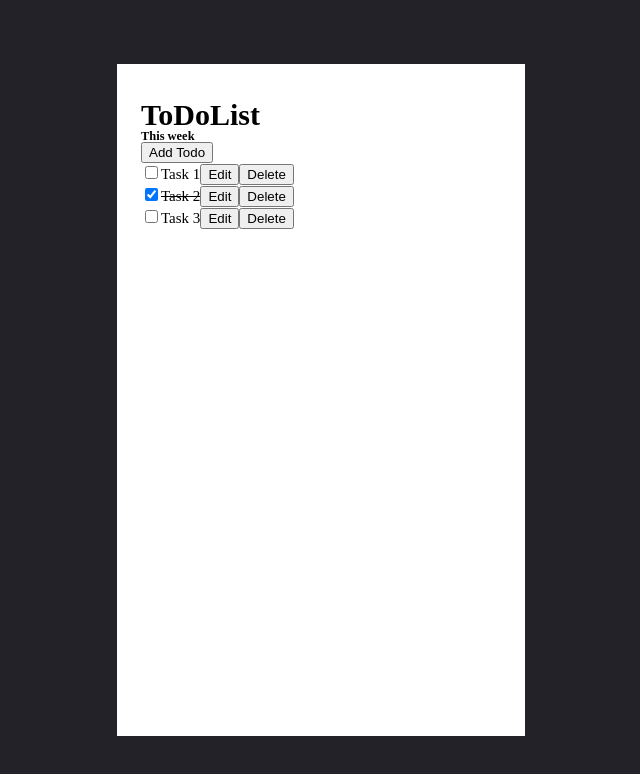
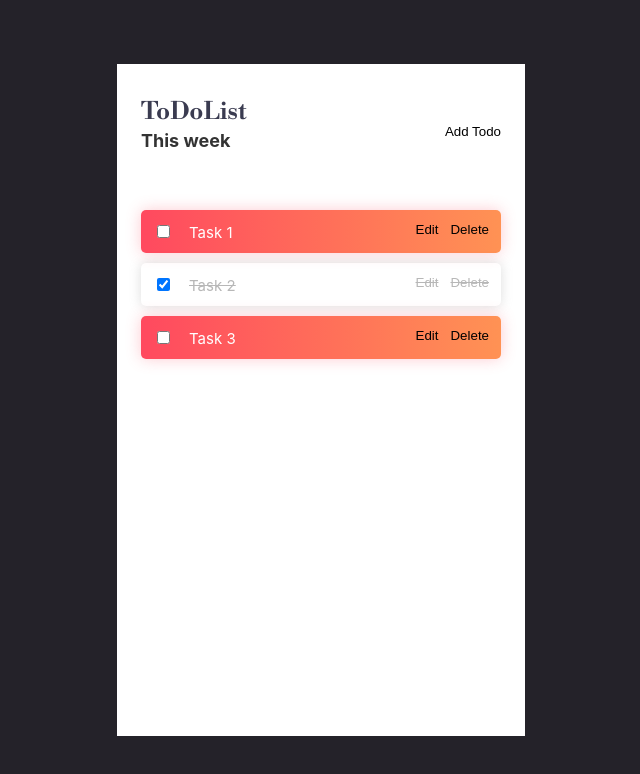
Before and after one commit to HDEUN/mini-project-todo, a React (Create React App) app: page /list in a window 1280 px wide. Shown: the top 774 px of the page, without its empty margins (319-959 px from the left). Built offline with nearby package versions, Linux system fonts and the light colour scheme.

Commit message:
list style edit

```diff
--- a/src/App.css
+++ b/src/App.css
@@ -17,7 +17,7 @@ time, mark, audio, video {
 	padding: 0;
 	border: 0;
 	font-size: 100%;
-	font: inherit;
+	/* font: inherit; */
 	vertical-align: baseline;
 }
 h1, h2, h3, h4, h5, h6, p, b {
@@ -34,11 +34,17 @@ footer, header, hgroup, menu, nav, section {
 body {
 	line-height: 1;
 	font-size: 15px;
+	color: #333;
 }
 ol, ul {
 	list-style: none;
 }
+button {
+	background: inherit ; border:none; box-shadow:none; border-radius:0; padding:0; overflow:visible; cursor:pointer
+}
 
+
+/* style */
 .wrapper {
 	width: 100vw;
 	height: 100vh;
--- a/src/components/TodoList.css
+++ b/src/components/TodoList.css
@@ -1,8 +1,60 @@
 /* List Style */
 .inner-wrapper {
-    width: 360px;
+	  width: 360px;
     height: 600px;
     background-color: white;
     padding: 36px 24px;
     position: relative;
-  }
+    font-size: 15px;
+}
+
+.list-wrapper .header {
+  overflow: hidden;
+  margin-bottom: 60px;
+}
+
+.list-wrapper .header h5 {
+  font-size: 18px;
+  margin-top: 8px;
+  float: left;
+}
+
+.list-wrapper .header button {
+  float: right;
+
+}
+
+.list-wrapper label, .list-wrapper input {
+  cursor: pointer;
+}
+
+.list-wrapper .TodoList .complete {
+  text-decoration: line-through;
+  color: #b7b7b7;
+}
+
+.list-wrapper .TodoList > li.complete {
+  box-shadow: 0px 0px 12px #99999954;
+  background: transparent;
+}
+
+.list-wrapper .TodoList li {
+  margin-bottom: 10px;
+  background: linear-gradient(to right, #FF495F, #FF9254);
+  color: white;
+  border-radius: 5px;
+  padding: 12px;
+  overflow: hidden;
+  cursor: pointer;
+  box-shadow: 0px 0px 15px #f95c6f52;
+}
+
+.list-wrapper .TodoList label {
+  margin-left: 16px;
+}
+
+.list-wrapper .TodoList button {
+  background: none;
+  float: right;
+  margin-left: 12px;
+}
--- a/src/components/TodoList.js
+++ b/src/components/TodoList.js
@@ -2,6 +2,8 @@
 import React, {useState} from 'react';
 import Modal from 'react-modal';
 import "./TodoList.css";
+import { AppTitle } from "../pages/styled";
+
 
 Modal.setAppElement('#root');
 
@@ -87,8 +89,9 @@ function TodoList() {
 
     return (
         <div className="inner-wrapper">
+            <div className='list-wrapper'>
                 <div className="header">
-                <h1>ToDoList</h1>
+                    <AppTitle fs24>ToDoList</AppTitle>
                     <h5>This week</h5>
                     <button onClick={() => openModal('add')}>Add Todo</button>
                     <Modal isOpen={isModalOpen} className="custom-modal">
@@ -116,18 +119,30 @@ function TodoList() {
 
                 <ul className='TodoList'>
                     {todos.map((todo) => (
-                    <li key={todo.id}>
+                        <li
+                            key={todo.id}
+                            className={todo.completed ? "complete" : ""}
+                            onClick={() =>handleToggleTodo(todo.id)}
+                        >
                             <input
                                 type="checkbox"
                                 checked={todo.completed}
                                 onChange={() => handleToggleTodo(todo.id)}
+                                id={`${todo.id}`}
                             />
-                        <span style={{ textDecoration: todo.completed ? 'line-through' : 'none' }}>{todo.text}</span>
-                        <button onClick={() => handleEditButtonClick(todo.id, todo.text)}>Edit</button>
-                        <button onClick={() => { setDeleteTodoId(todo.id); openModal('delete'); }}>Delete</button>
+                            <label htmlFor={`${todo.id}`} className={todo.completed ? "complete" : ""}>{todo.text}</label>
+                            <button onClick={() => { setDeleteTodoId(todo.id); openModal('delete'); }}
+                             className={todo.completed ? "complete" : ""}>
+                                Delete
+                            </button>
+                            <button onClick={() => handleEditButtonClick(todo.id, todo.text)}
+                             className={todo.completed ? "complete" : ""}>
+                                Edit
+                            </button>
                         </li>
                     ))}
                 </ul>
+            </div>
         </div>
     );
 }
--- a/src/pages/styled.js
+++ b/src/pages/styled.js
@@ -2,7 +2,7 @@ import styled from "styled-components";
 
 export const AppTitle = styled.h1`
     font-family: 'Libre Bodoni', serif;
-    font-size: 40px;
+    font-size: ${ (props) => props.fs24 ? '24px' : '40px' };
     text-align: ${ (props) => props.center ? 'center' : 'left' };
     margin-top: ${ (props) => props.mt20 ? '20px' : '0px' };
     display: block;
```
Lines whose indentation alone changed are shown as unchanged.
